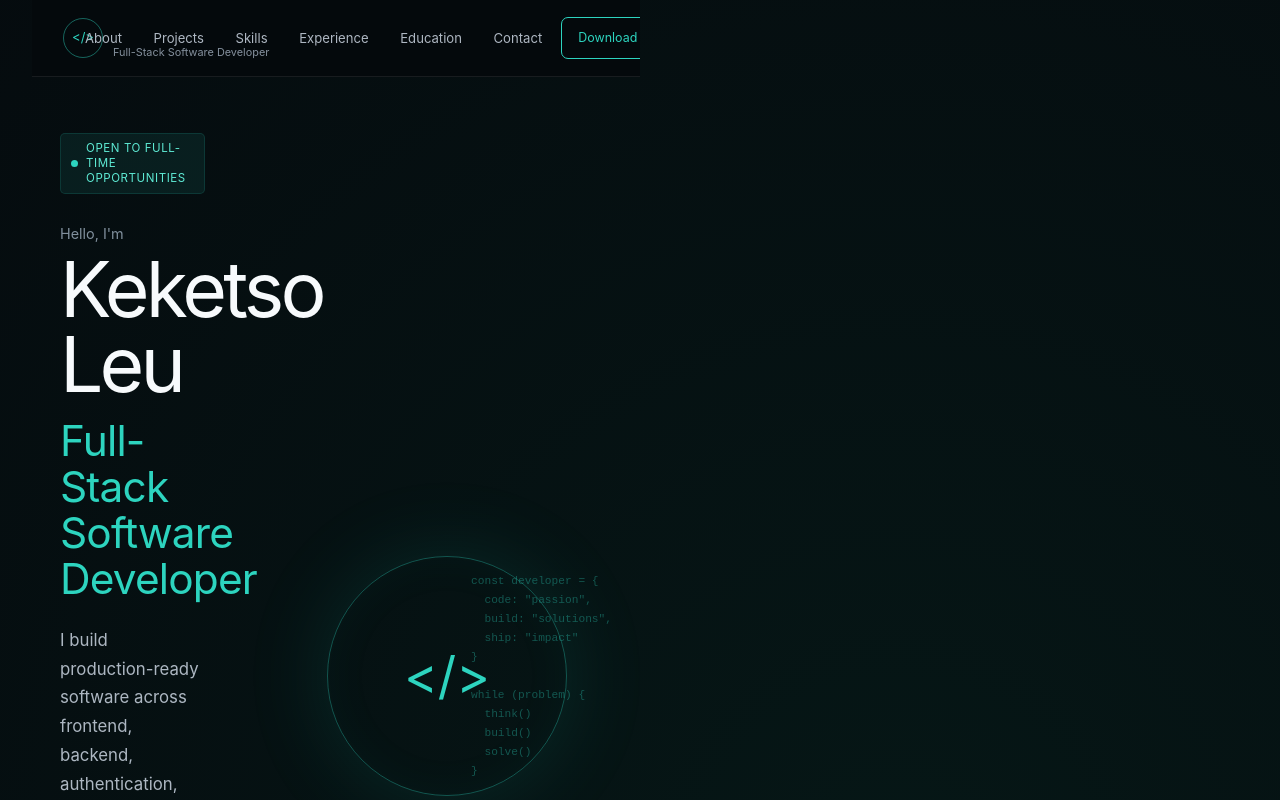
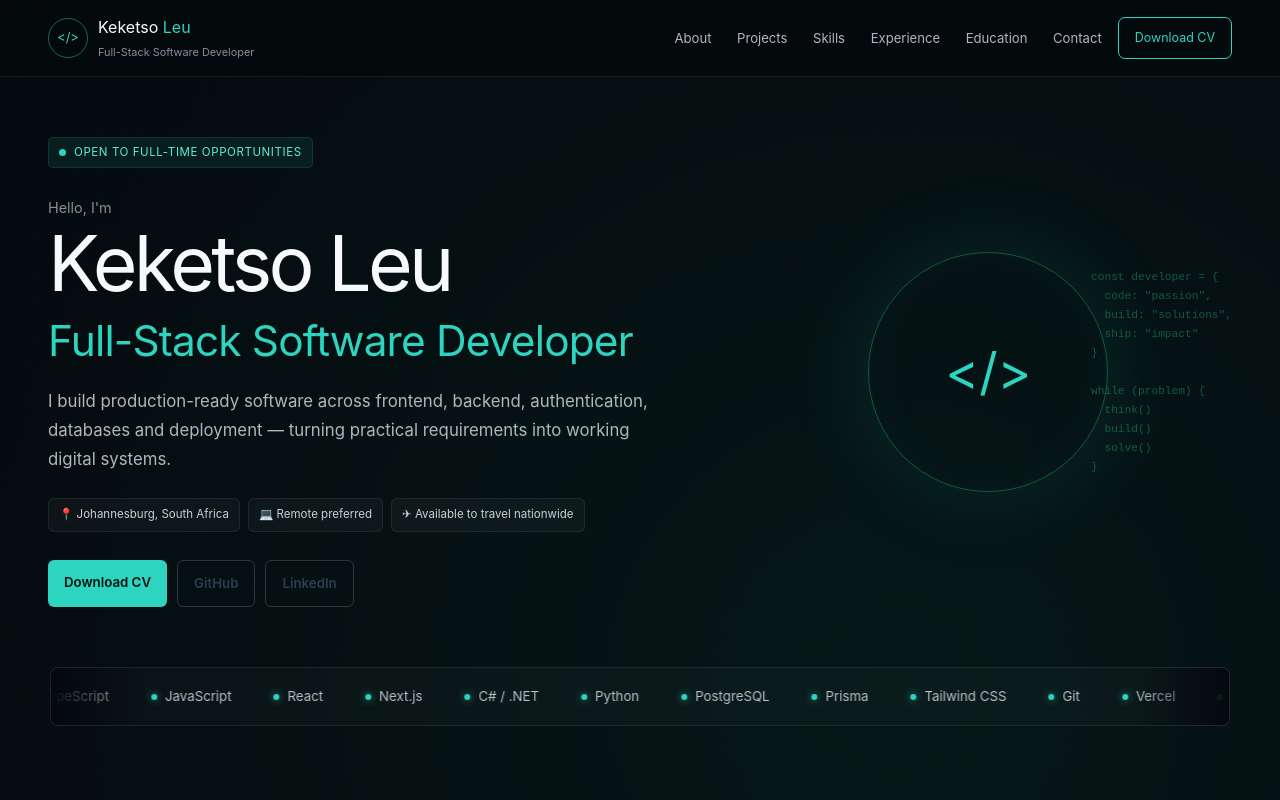
Before and after one commit to keketsoleu25/recruiter-magnet, a Vue app: page / in a window 1280 px wide. Shown: the top 800 px of the page. Built offline with nearby package versions, Linux system fonts and the light colour scheme; the HTML template or start-up script is replaced by a standard one.

Commit message:
fix: remove Vue starter desktop grid

```diff
--- a/src/assets/main.css
+++ b/src/assets/main.css
@@ -1,35 +1,38 @@
 @import './base.css';
 
+/*
+ * Recruiter Magnet global layout shell.
+ * The default Vue starter grid has been removed so the app can use the
+ * full viewport on laptops and large monitors while remaining mobile-first.
+ */
+
+html,
+body,
 #app {
-  max-width: 1280px;
-  margin: 0 auto;
-  padding: 2rem;
+  width: 100%;
+  min-width: 0;
+}
+
+body {
+  display: block;
+  margin: 0;
+}
+
+#app {
+  width: 100%;
+  max-width: none;
+  margin: 0;
+  padding: 0;
   font-weight: normal;
 }
 
-a,
-.green {
+a {
   text-decoration: none;
-  color: hsla(160, 100%, 37%, 1);
-  transition: 0.4s;
-  padding: 3px;
 }
 
-@media (hover: hover) {
-  a:hover {
-    background-color: hsla(160, 100%, 37%, 0.2);
-  }
+img,
+svg,
+video,
+canvas {
+  max-width: 100%;
 }
-
-@media (min-width: 1024px) {
-  body {
-    display: flex;
-    place-items: center;
-  }
-
-  #app {
-    display: grid;
-    grid-template-columns: 1fr 1fr;
-    padding: 0 2rem;
-  }
-}
```
